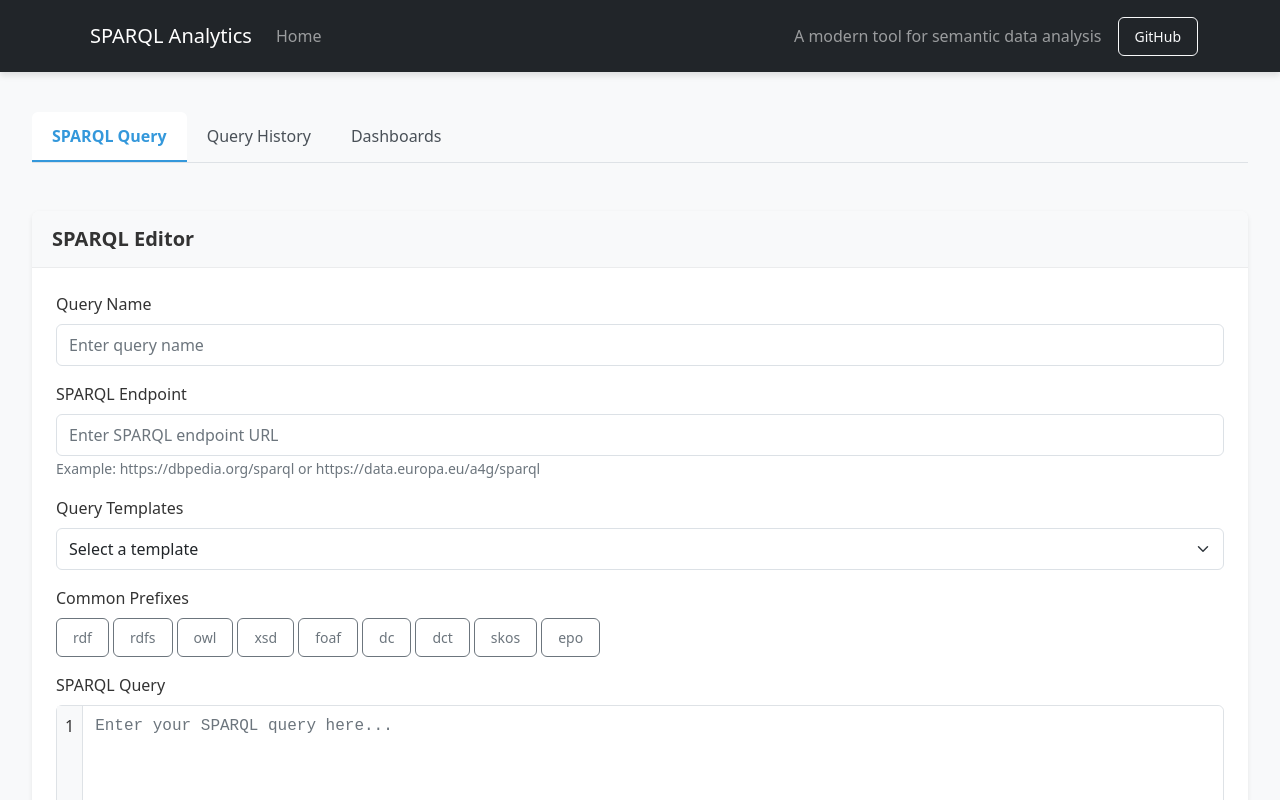
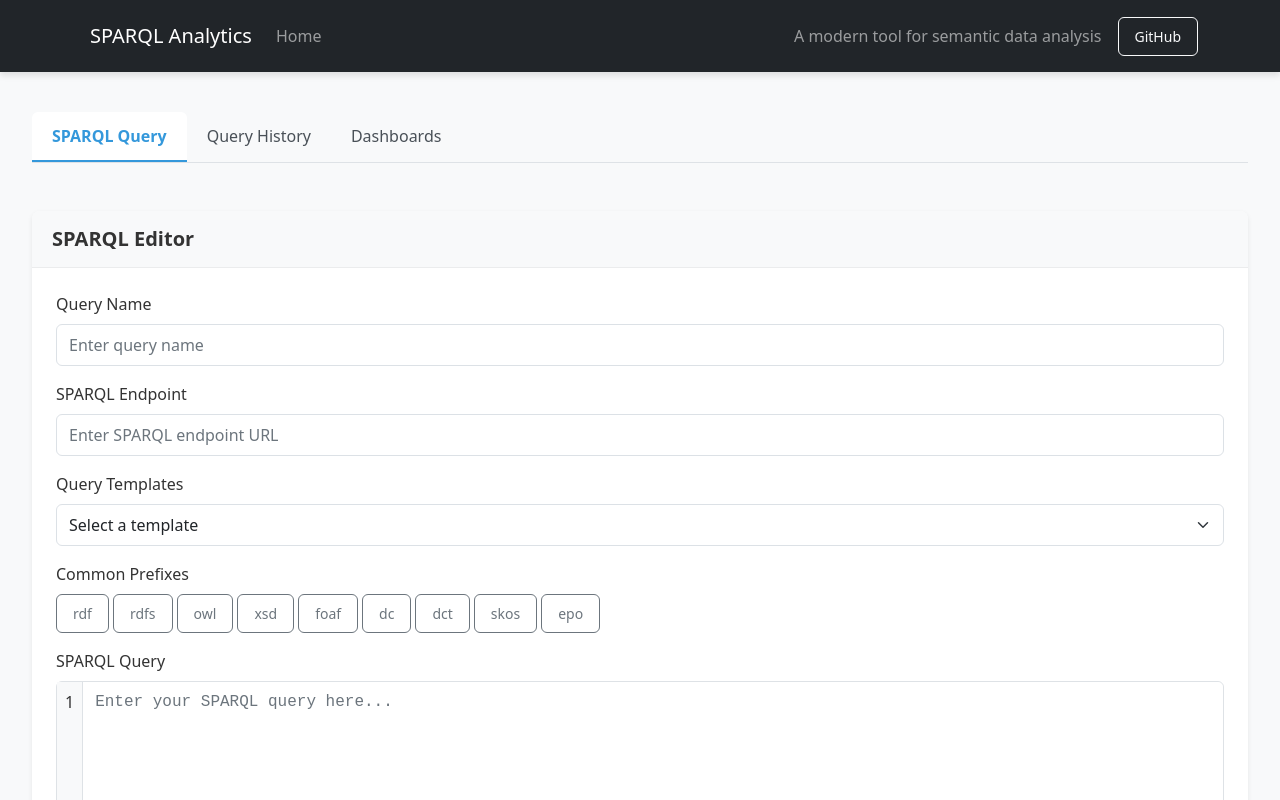
Before and after one commit to Darosaot/sparql_querier, a React (Create React App) app: page / in a window 1280 px wide. Shown: the top 800 px of the page. Built offline with nearby package versions, Linux system fonts and the light colour scheme.

Commit message:
updated UI

```diff
--- a/src/components/SparqlInput.js
+++ b/src/components/SparqlInput.js
@@ -130,8 +130,8 @@ const commonPrefixes = [
 const endpointSuggestions = [
   { url: 'https://dbpedia.org/sparql', description: 'DBpedia - General knowledge from Wikipedia' },
   { url: 'https://query.wikidata.org/sparql', description: 'Wikidata - Structured data from Wikimedia projects' },
-  { url: 'https://data.europa.eu/a4g/sparql', description: 'EU TED Data - Public procurement notices' },
-  { url: 'http://linkedgeodata.org/sparql', description: 'LinkedGeoData - Spatial data from OpenStreetMap' }
+  { url: 'https://publications.europa.eu/webapi/rdf/sparql', description: 'Publications Office - Cellar' },
+    { url: 'http://linkedgeodata.org/sparql', description: 'LinkedGeoData - Spatial data from OpenStreetMap' }
 ];
 
 // Line number helper function
@@ -290,7 +290,7 @@ const SparqlInput = ({
               ))}
             </datalist>
             <Form.Text className="text-muted">
-              Example: https://dbpedia.org/sparql or https://data.europa.eu/a4g/sparql
+
             </Form.Text>
           </Form.Group>
 
```
